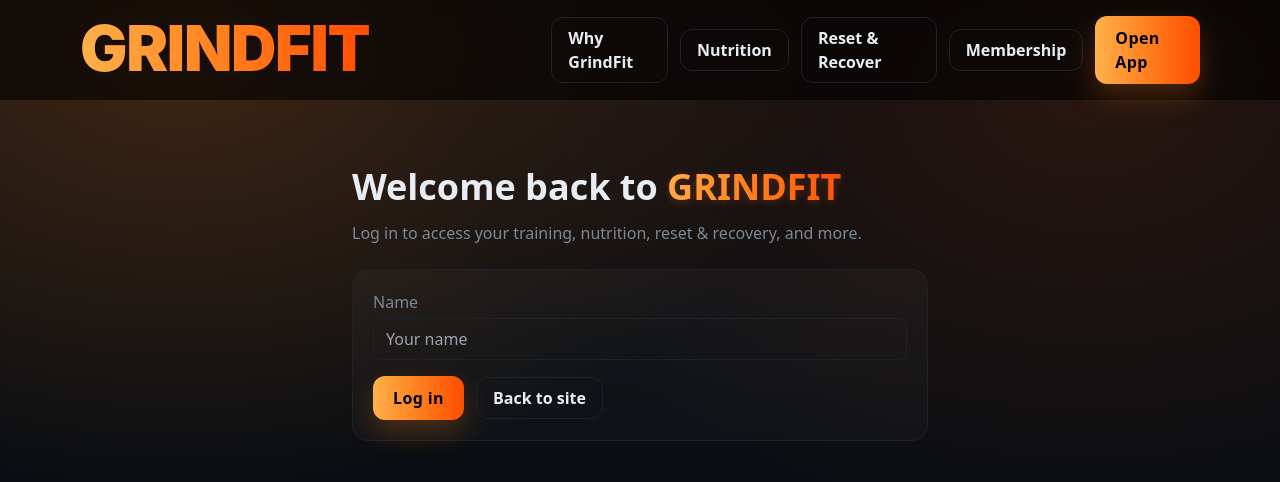
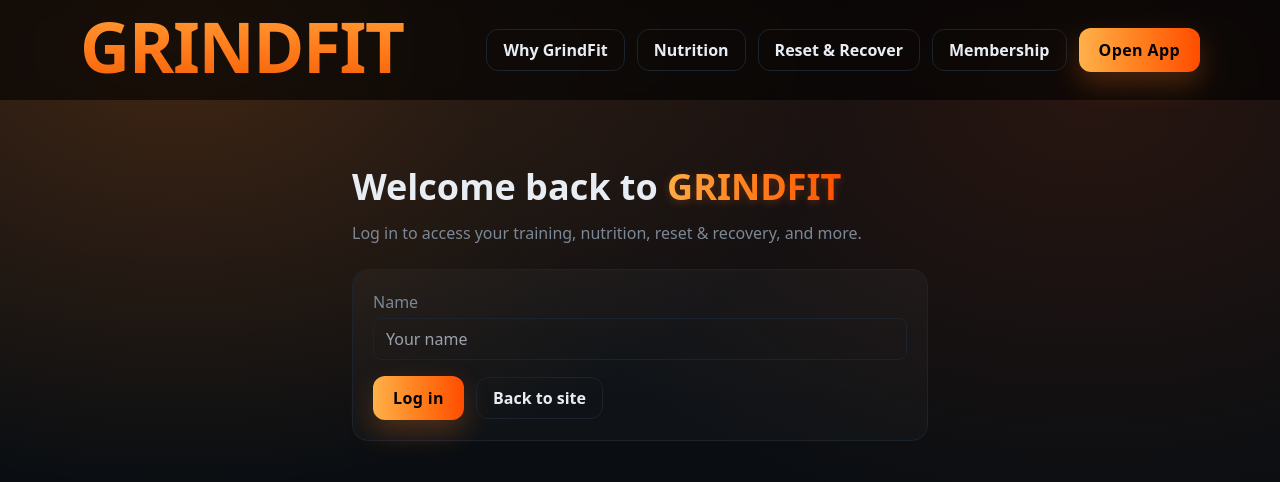
Before and after one commit to GrindFit/grindfit-webapp, a Next.js app: page /login in a window 1280 px wide. Shown: the top 482 px of the page. Built offline with nearby package versions, Linux system fonts and the light colour scheme.

Commit message:
Update Brand.jsx

```diff
--- a/components/Brand.jsx
+++ b/components/Brand.jsx
@@ -1,30 +1,31 @@
-export default function Brand({ size = "clamp(68px,7.8vw,124px", className = "" }) {
+// components/Brand.jsx
+export default function Brand({ size = "clamp(64px,7.2vw,116px)" }) {
   return (
-    <span
-      className={`inline-block align-middle leading-none select-none ${className}`}
-      style={{ height: size }}
-      aria-label="GrindFit"
-      title="GrindFit"
+    <svg
+      viewBox="0 0 700 160"
+      role="img"
+      aria-label="GRINDFIT"
+      style={{ height: size, display: "block" }}
     >
-      <svg viewBox="0 0 900 160" width="auto" height="100%">
       <defs>
-          <linearGradient id="gf-grad" x1="0%" y1="0%" x2="100%" y2="0%">
-            <stop offset="0%" stopColor="#FFB14A" />
+        {/* GrindFit gradient */}
+        <linearGradient id="gf-word" x1="0" y1="0" x2="0" y2="1">
+          <stop offset="0%" stopColor="#FFA63D" />
           <stop offset="55%" stopColor="#FF7A1A" />
-            <stop offset="100%" stopColor="#FF4D00" />
+          <stop offset="100%" stopColor="#F25C05" />
         </linearGradient>
       </defs>
       <text
-          x="0" y="120"
-          fontFamily="Inter, ui-sans-serif, system-ui, -apple-system, 'Segoe UI', Roboto, 'Helvetica Neue', Arial, 'Noto Sans'"
-          fontWeight="900"
+        x="0"
+        y="120"
+        fill="url(#gf-word)"
+        fontFamily="ui-sans-serif, system-ui, -apple-system, 'Segoe UI', Roboto, Helvetica, Arial, 'Noto Sans', 'Apple Color Emoji', 'Segoe UI Emoji'"
+        fontWeight="800"
         fontSize="120"
         letterSpacing="-0.02em"
-          fill="url(#gf-grad)"
       >
         GRINDFIT
       </text>
     </svg>
-    </span>
   );
 }
```
Lines whose indentation alone changed are shown as unchanged.
